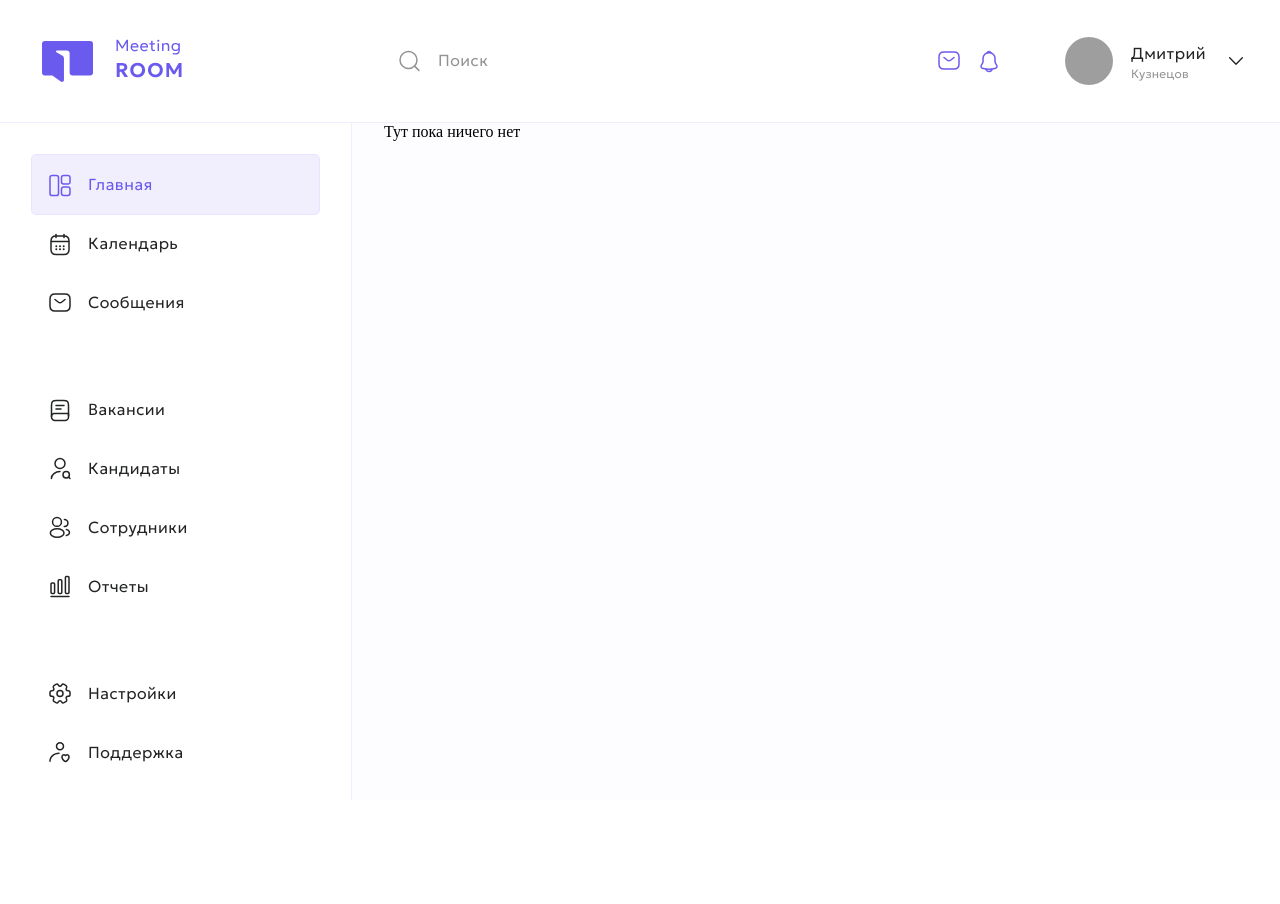
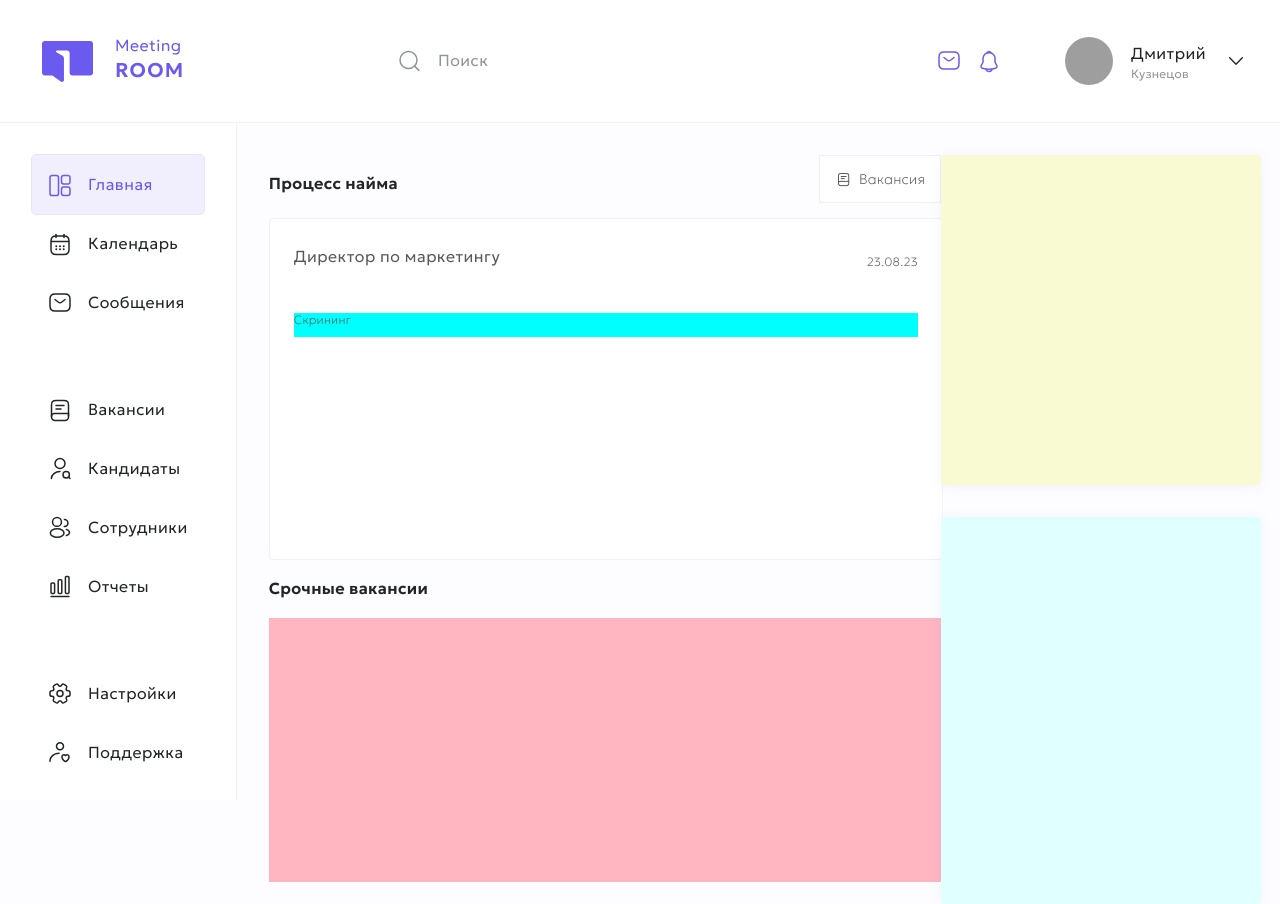
Before and after one commit to recruitment-process/recruitment-process-frontend, a React (Create React App) app: page / in a window 1280 px wide. Before the commit the page ends 800 px from the top, so only its background shows below. Built offline with nearby package versions, Linux system fonts and the light colour scheme; no server answers; sample sign-in values are in the browser's storage; grey boxes are pictures that could not be loaded.

Commit message:
feat(small): add main page

```diff
--- a/src/components/Main/Main.jsx
+++ b/src/components/Main/Main.jsx
@@ -1,4 +1,29 @@
-/* TODO Создан для эмуляции главной страницы, удалить когда она будет создана */
-const Main = () => <main className="main">Тут пока ничего нет</main>;
+import Widget from '../UI/Widget/Widget';
+import './Main.scss';
+
+import vacancyBtn from '../../temp/images/vacancy-btn.png';
+import MainVacancy from '../MainVacancy/MainVacancy';
+
+const Main = () => (
+  <section className="main-page">
+    <div className="main-page__main-container">
+      <div className="main-page__header-container">
+        <h3 className="main-page__header">Процесс найма</h3>
+        <img src={vacancyBtn} alt="кнопка Вакансия" />
+      </div>
+      <MainVacancy />
+      <h3 className="main-page__header">Срочные вакансии</h3>
+      <div className="main-page__urgent-vacancies" />
+    </div>
+    <div className="main-page__right-container">
+      <Widget>
+        <div className="analiz" />
+      </Widget>
+      <Widget>
+        <div className="interview" />
+      </Widget>
+    </div>
+  </section>
+);
 
 export default Main;
--- /dev/null
+++ b/src/components/Main/Main.scss
@@ -0,0 +1,50 @@
+@import '../Shared/mixins';
+@import '../Shared/variables';
+
+.main-page {
+  display: flex;
+  justify-content: space-between;
+  width: 100%;
+  background-color: $color-bg-light-grey;
+  padding-top: 32px;
+
+  &__main-container {
+    width: 672px;
+  }
+
+  &__header-container {
+    height: 48px;
+    padding-bottom: 15px;
+    display: flex;
+    justify-content: space-between;
+  }
+
+  &__header {
+    @include font-sans($textM, $color-black, 600, 160%, 0.32px);
+  }
+
+  &__right-container {
+    display: flex;
+    flex-direction: column;
+    gap: 32px;
+    width: 320px;
+  }
+
+  &__urgent-vacancies {
+    width: 100%;
+    height: 264px;
+    background-color: lightpink;
+  }
+}
+
+.analiz {
+  height: 330px;
+  width: 100%;
+  background-color: lightgoldenrodyellow;
+}
+
+.interview {
+  height: 387px;
+  width: 100%;
+  background-color: lightcyan;
+}
--- /dev/null
+++ b/src/components/MainVacancy/MainVacancy.jsx
@@ -0,0 +1,15 @@
+import './MainVacancy.scss';
+
+const MainVacancy = () => (
+  <section className="main-vacancy">
+    <div className="main-vacancy__header-container">
+      <h4 className="main-vacancy__header">Директор по маркетингу</h4>
+      <p className="main-vacancy__data">23.08.23</p>
+    </div>
+    <div className="main-vacancy__stage">
+      <div className="main-vacancy__stage-name"> Скрининг</div>
+    </div>
+  </section>
+);
+
+export default MainVacancy;
--- /dev/null
+++ b/src/components/MainVacancy/MainVacancy.scss
@@ -0,0 +1,37 @@
+@import '../Shared/mixins';
+@import '../Shared/variables';
+
+.main-vacancy {
+  width: 100%;
+  height: 340px;
+  background-color: $color-white;
+  border-radius: 4px;
+  border: 1px solid $color-light-violet-hover;
+
+  &__header-container {
+    padding: 24px 24px 32px 24px;
+    margin: 0;
+    display: flex;
+    justify-content: space-between;
+  }
+
+  &__header {
+    @include font-sans($textM, $color-dark-grey, 300, 170%, 0.48px);
+    margin: 0;
+  }
+
+  &__data {
+    @include font-sans($textXS, $color-dark-grey, 250, 120%, 0.24px);
+  }
+
+  &__stage {
+    height: 24px;
+    margin: 0 24px;
+    display: block;
+    background-color: aqua;
+  }
+
+  &__stage-name {
+    @include font-sans($textXS, $color-dark-grey, 250, 120%, 0.24px);
+  }
+}
--- a/src/components/Shared/_variables.scss
+++ b/src/components/Shared/_variables.scss
@@ -18,6 +18,7 @@ $color-bg-grey: #f2f2f2;
 $color-bg-red: #ffe6e0;
 $color-bg-green: #d1ffe1;
 $color-bg-blue: #ddebff;
+$color-bg-light-grey: #fdfdff;
 
 /* FONT SIZE VARIABLES */
 $textXS: 12px;
```
Also changed, not shown: src/temp/images/vacancy-btn.png (added).
